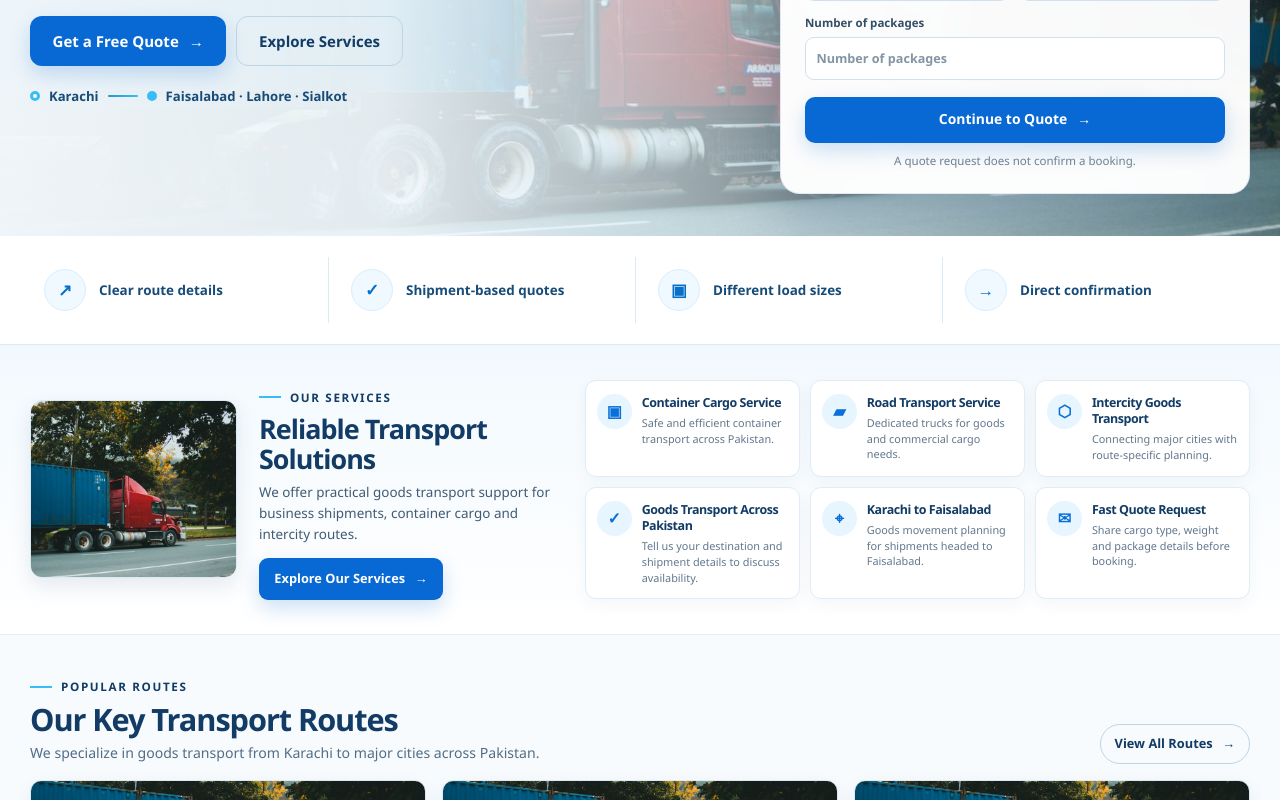
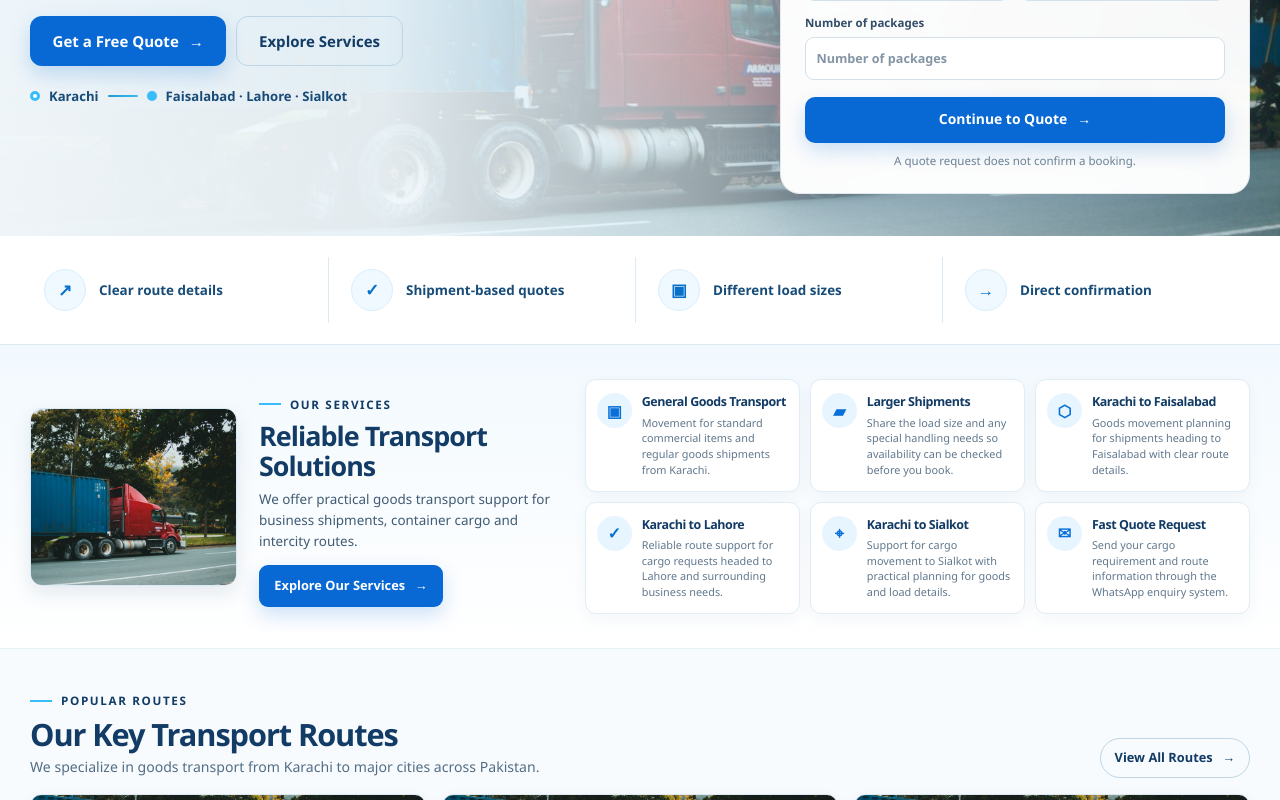
Before and after one commit to ranaahmad22561/rana-shazaib-goods-website, a Next.js app: page / in a window 1280 px wide. Shown: the part 495-1295 px from the top of the page. Built offline with nearby package versions, Linux system fonts and the light colour scheme.

Commit message:
Preserve original transport service copy in Design 1 layout

```diff
--- a/app/page.tsx
+++ b/app/page.tsx
@@ -179,27 +179,27 @@ export default function HomePage() {
           <div className="design-services__cards">
             <article className="design-service-card">
               <span className="design-service-card__icon" aria-hidden="true">▣</span>
-              <div><h3>Container Cargo Service</h3><p>Safe and efficient container transport across Pakistan.</p></div>
+              <div><h3>General Goods Transport</h3><p>Movement for standard commercial items and regular goods shipments from Karachi.</p></div>
             </article>
             <article className="design-service-card">
               <span className="design-service-card__icon" aria-hidden="true">▰</span>
-              <div><h3>Road Transport Service</h3><p>Dedicated trucks for goods and commercial cargo needs.</p></div>
+              <div><h3>Larger Shipments</h3><p>Share the load size and any special handling needs so availability can be checked before you book.</p></div>
             </article>
             <article className="design-service-card">
               <span className="design-service-card__icon" aria-hidden="true">⬡</span>
-              <div><h3>Intercity Goods Transport</h3><p>Connecting major cities with route-specific planning.</p></div>
+              <div><h3>Karachi to Faisalabad</h3><p>Goods movement planning for shipments heading to Faisalabad with clear route details.</p></div>
             </article>
             <article className="design-service-card">
               <span className="design-service-card__icon" aria-hidden="true">✓</span>
-              <div><h3>Goods Transport Across Pakistan</h3><p>Tell us your destination and shipment details to discuss availability.</p></div>
+              <div><h3>Karachi to Lahore</h3><p>Reliable route support for cargo requests headed to Lahore and surrounding business needs.</p></div>
             </article>
             <article className="design-service-card">
               <span className="design-service-card__icon" aria-hidden="true">⌖</span>
-              <div><h3>Karachi to Faisalabad</h3><p>Goods movement planning for shipments headed to Faisalabad.</p></div>
+              <div><h3>Karachi to Sialkot</h3><p>Support for cargo movement to Sialkot with practical planning for goods and load details.</p></div>
             </article>
             <article className="design-service-card">
               <span className="design-service-card__icon" aria-hidden="true">✉</span>
-              <div><h3>Fast Quote Request</h3><p>Share cargo type, weight and package details before booking.</p></div>
+              <div><h3>Fast Quote Request</h3><p>Send your cargo requirement and route information through the WhatsApp enquiry system.</p></div>
             </article>
           </div>
         </div>
```
